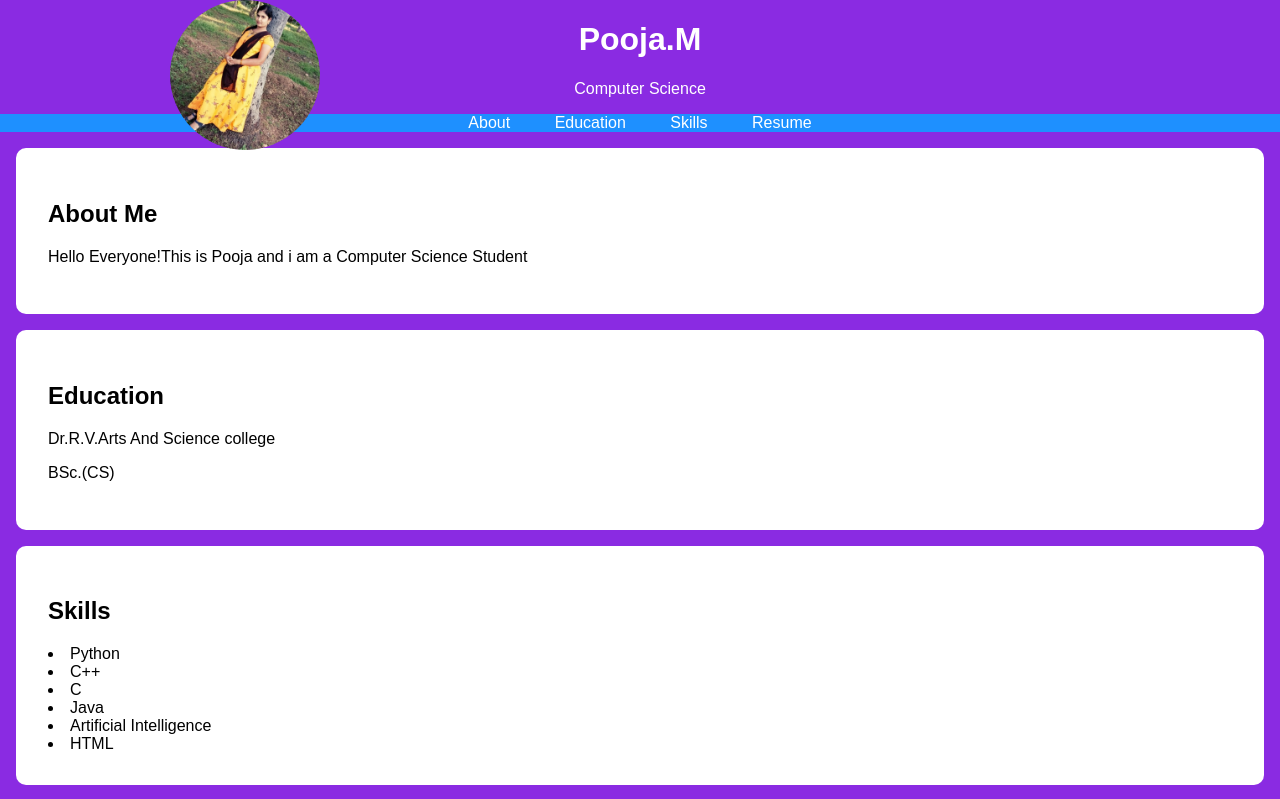
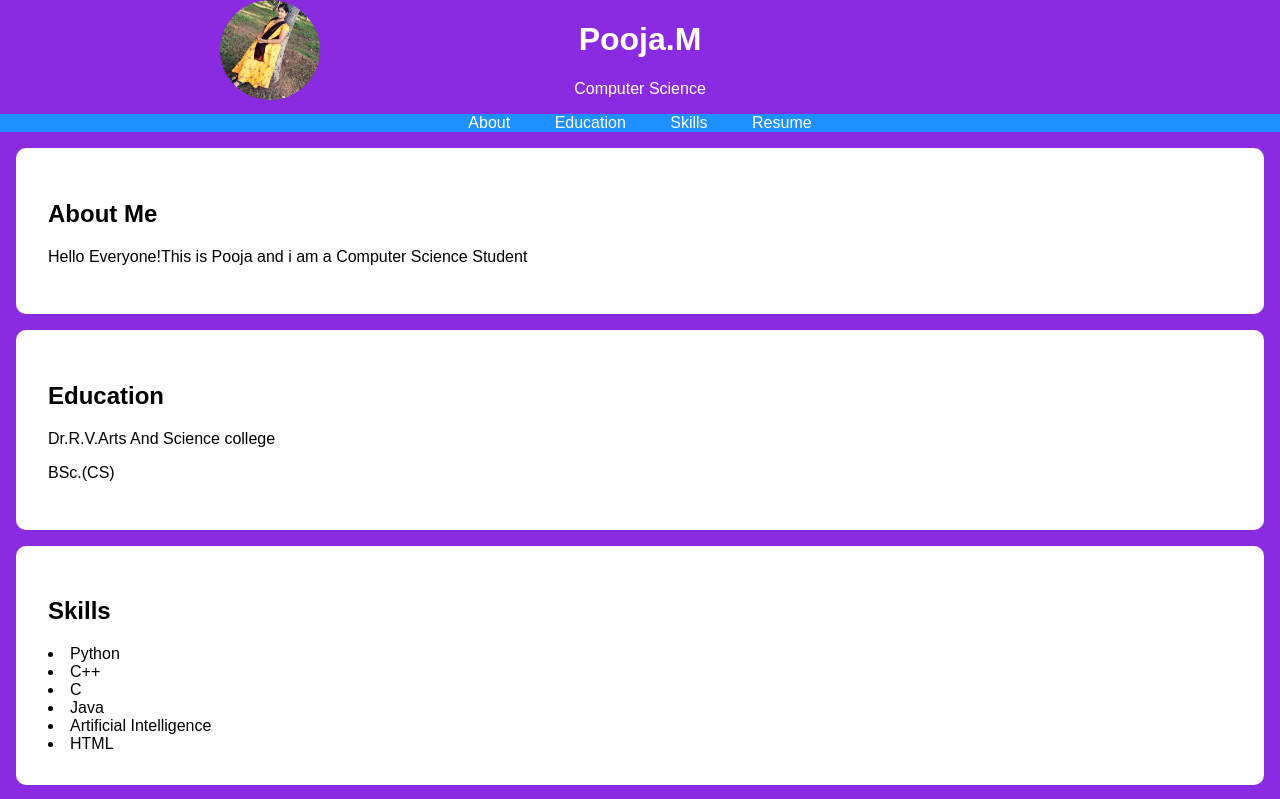
Before and after one commit to poojakutty1702/DigitalPortfolio, a plain HTML site: page index.html in a window 1280 px wide. Shown: the top 799 px of the page. Drawn offline with Linux system fonts and the light colour scheme.

Commit message:
Update index.html

```diff
--- a/index.html
+++ b/index.html
@@ -23,8 +23,8 @@
 
         /* Add styles for the round profile picture */
         .profile-picture{
-            width: 150px; /*Adjust the size as needed */
-            height: 150px;
+            width: 100px; /*Adjust the size as needed */
+            height: 100px;
             border-radius: 90%; /* Create a circular shape */
             object-fit: cover;/* TO ensure the image fills the circular */
             position:absolute; /* Add this */
```
